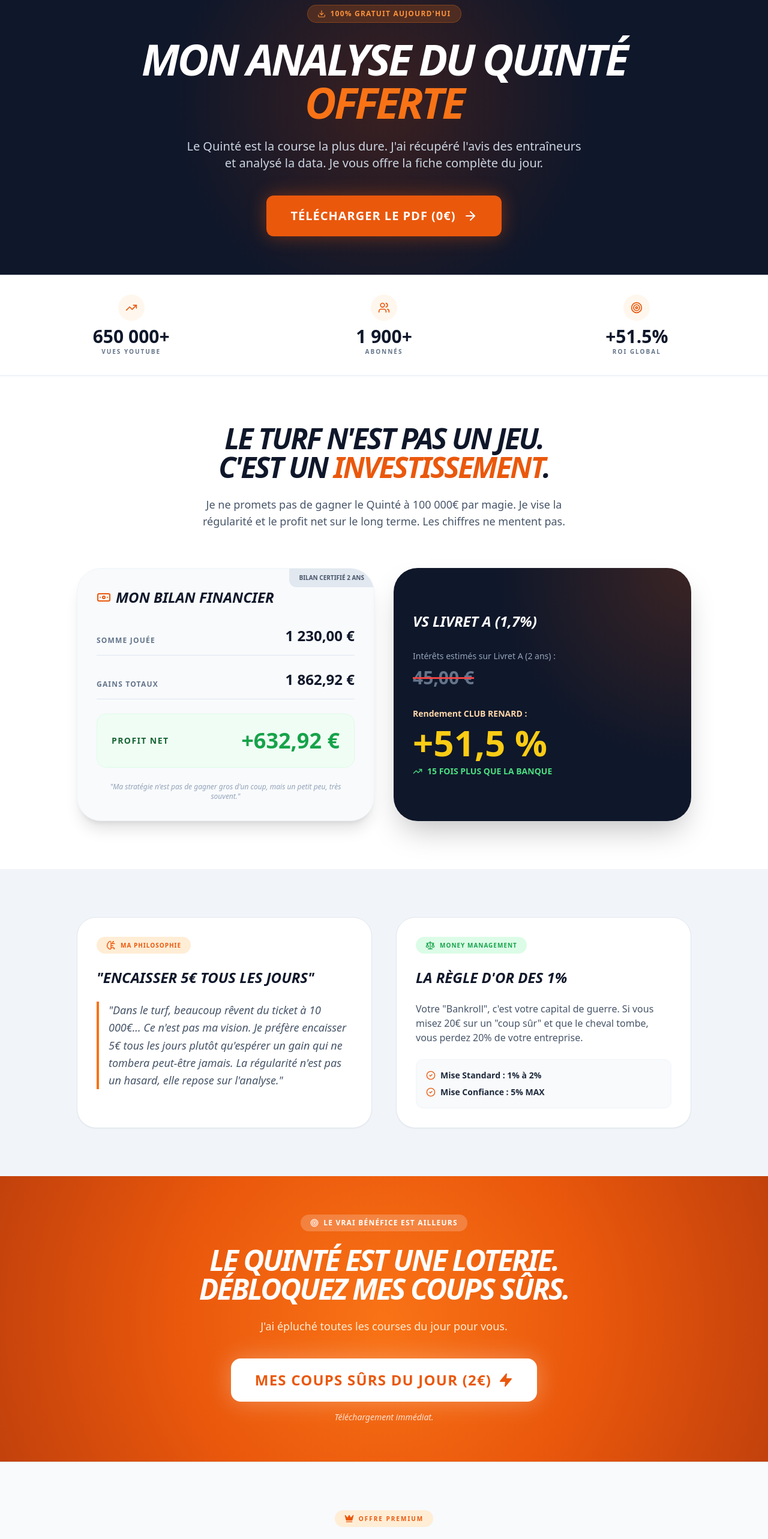
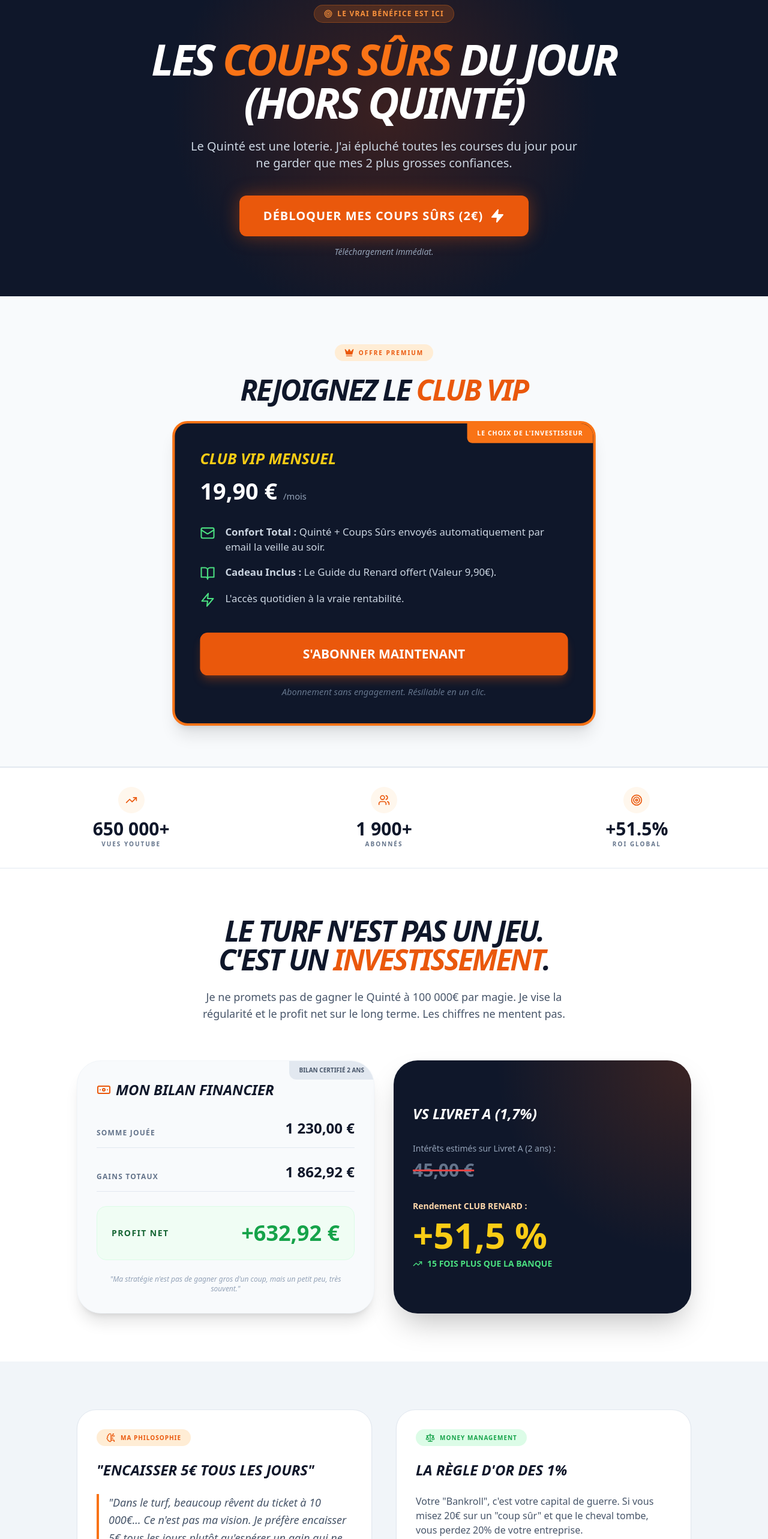
Before and after one commit to RenardTurf/Renard-turf, a React (Vite) app: page / in a window 1280 px wide. Shown: the part 120-2686 px from the top of the page at 60% size. Built offline with nearby package versions, Linux system fonts and the light colour scheme.

Commit message:
Update hero section and subscription promo content

```diff
--- a/src/App.jsx
+++ b/src/App.jsx
@@ -110,31 +110,73 @@ const App = () => {
         )}
       </nav>
 
-      {/* --- HERO SECTION : QUINTÉ GRATUIT --- */}
+      {/* --- HERO SECTION : COUPS SÛRS À 2€ (EN PREMIER) --- */}
       <section className="pt-32 pb-16 bg-slate-900 overflow-hidden relative">
         <div className="absolute top-0 left-0 w-full h-full bg-[radial-gradient(circle_at_center,_var(--tw-gradient-stops))] from-orange-900/40 via-slate-900 to-slate-900 z-0"></div>
 
         <div className="container mx-auto px-6 relative z-10 text-center">
           <div className="inline-flex items-center gap-2 bg-orange-500/20 text-orange-400 px-4 py-1.5 rounded-full mb-6 font-black uppercase text-xs tracking-widest border border-orange-500/30">
-            <Download size={14} /> 100% GRATUIT AUJOURD'HUI
+            <Target size={14} /> Le vrai bénéfice est ici
           </div>
 
           <h1 className="text-5xl md:text-7xl font-black text-white mb-6 uppercase italic tracking-tighter leading-none max-w-4xl mx-auto">
-            MON ANALYSE DU QUINTÉ <span className="text-orange-500">OFFERTE</span>
+            LES <span className="text-orange-500">COUPS SÛRS</span> DU JOUR (HORS QUINTÉ)
           </h1>
 
           <p className="text-slate-300 text-lg md:text-xl mb-10 max-w-2xl mx-auto font-medium">
-            Le Quinté est la course la plus dure. J'ai récupéré l'avis des entraîneurs et analysé la data. Je vous offre la fiche complète du jour.
+            Le Quinté est une loterie. J'ai épluché toutes les courses du jour pour ne garder que mes 2 plus grosses confiances.
           </p>
 
           <a
-            href={LINKS.FREE_QUINTE}
+            href={LINKS.COUPS_SURS_2EUR}
             target="_blank"
             rel="noreferrer"
             className="inline-flex bg-orange-600 hover:bg-orange-500 text-white px-10 py-5 rounded-xl font-black text-xl uppercase tracking-wider transition-all shadow-[0_0_30px_rgba(234,88,12,0.4)] hover:scale-105 items-center gap-3"
           >
-            TÉLÉCHARGER LE PDF (0€) <ArrowRight size={24} />
+            DÉBLOQUER MES COUPS SÛRS (2€) <Zap size={24} className="fill-current" />
           </a>
+          <p className="mt-4 text-slate-400 text-sm italic">Téléchargement immédiat.</p>
+        </div>
+      </section>
+
+      {/* --- SECTION ABONNEMENT VIP (EN DEUXIÈME) --- */}
+      <section id="subscription-promo" className="py-20 px-6 bg-slate-50 text-slate-900 flex flex-col items-center border-b border-slate-200">
+        <div className="container mx-auto max-w-4xl text-center">
+          <div className="inline-flex items-center gap-2 bg-orange-100 text-orange-600 px-4 py-1.5 rounded-full mb-6">
+            <Crown className="w-4 h-4 fill-current" />
+            <span className="text-[10px] font-black uppercase tracking-[0.2em]">Offre Premium</span>
+          </div>
+          <h2 className="text-4xl md:text-5xl font-black mb-10 uppercase italic tracking-tighter leading-none">
+            REJOIGNEZ LE <span className="text-orange-600">CLUB VIP</span>
+          </h2>
+
+          <div className="w-full max-w-2xl mx-auto">
+             <div className="bg-slate-900 p-10 rounded-3xl shadow-xl flex flex-col justify-between relative overflow-hidden transform md:scale-105 border-4 border-orange-500">
+                <div className="absolute top-0 right-0 bg-orange-500 text-white text-[10px] font-bold uppercase px-4 py-2 rounded-bl-lg tracking-widest">Le Choix de l'Investisseur</div>
+                <div className="text-left">
+                  <h3 className="text-2xl font-black uppercase italic mb-4 text-yellow-400">Club VIP Mensuel</h3>
+                  <div className="text-4xl font-black text-white mb-8">19,90 € <span className="text-sm font-medium text-slate-400">/mois</span></div>
+                  <ul className="space-y-4 mb-10">
+                    <li className="flex items-start gap-4 text-base font-medium text-slate-300">
+                      <Mail className="w-6 h-6 text-green-400 shrink-0 mt-0.5" />
+                      <span><strong>Confort Total :</strong> Quinté + Coups Sûrs envoyés automatiquement par email la veille au soir.</span>
+                    </li>
+                    <li className="flex items-start gap-4 text-base font-medium text-slate-300">
+                      <BookOpen className="w-6 h-6 text-green-400 shrink-0 mt-0.5" />
+                      <span><strong>Cadeau Inclus :</strong> Le Guide du Renard offert (Valeur 9,90€).</span>
+                    </li>
+                    <li className="flex items-start gap-4 text-base font-medium text-slate-300">
+                      <Zap className="w-6 h-6 text-green-400 shrink-0 mt-0.5" />
+                      <span>L'accès quotidien à la vraie rentabilité.</span>
+                    </li>
+                  </ul>
+                </div>
+                <a href={LINKS.SUBSCRIPTION} className="w-full block bg-orange-600 hover:bg-orange-700 text-white py-5 rounded-xl font-black text-center uppercase text-xl transition-all shadow-lg shadow-orange-600/30">
+                  S'abonner Maintenant
+                </a>
+                <p className="text-slate-500 text-sm italic mt-4">Abonnement sans engagement. Résiliable en un clic.</p>
+             </div>
+          </div>
         </div>
       </section>
 
@@ -260,77 +302,35 @@ const App = () => {
         </div>
       </section>
 
-      {/* --- SECTION APPEL À L'ACTION : COUPS SÛRS À 2€ --- */}
-      <section className="py-16 px-6 bg-orange-600 overflow-hidden relative">
+      {/* --- SECTION QUINTÉ GRATUIT (EN DERNIER) --- */}
+      <section className="py-16 px-6 bg-orange-600 overflow-hidden relative border-t-8 border-slate-900">
          <div className="absolute top-0 left-0 w-full h-full bg-[radial-gradient(circle_at_center,_var(--tw-gradient-stops))] from-orange-500 via-orange-600 to-orange-700"></div>
 
          <div className="container mx-auto max-w-4xl text-center relative z-10 text-white">
            <div className="inline-flex items-center gap-2 bg-white/20 text-white px-4 py-1.5 rounded-full mb-6 font-black uppercase text-xs tracking-widest">
-             <Target size={14} /> Le vrai bénéfice est ailleurs
+             <Download size={14} /> Le Cadeau du Renard
            </div>
 
            <h2 className="text-3xl md:text-5xl font-black uppercase italic tracking-tighter mb-6 leading-tight">
-             LE QUINTÉ EST UNE LOTERIE.<br/>
-             DÉBLOQUEZ MES COUPS SÛRS.
+             TÉLÉCHARGEZ L'ANALYSE DU<br/>
+             QUINTÉ GRATUITEMENT.
            </h2>
 
            <p className="text-orange-100 text-lg mb-10 max-w-2xl mx-auto font-medium">
-             J'ai épluché toutes les courses du jour pour vous.
+             J'ai récupéré l'avis des entraîneurs et analysé la data. Je vous offre la fiche complète du jour. Zéro euro.
            </p>
 
            <div className="flex flex-col items-center">
              <a
-               href={LINKS.COUPS_SURS_2EUR}
+               href={LINKS.FREE_QUINTE}
                target="_blank"
                rel="noreferrer"
-               className="bg-white text-orange-600 px-10 py-5 rounded-2xl font-black text-xl md:text-2xl uppercase tracking-wider transition-all shadow-[0_0_40px_rgba(255,255,255,0.3)] hover:scale-105 hover:bg-slate-50 flex items-center gap-3"
+               className="bg-slate-900 text-white hover:bg-slate-800 px-10 py-5 rounded-2xl font-black text-xl md:text-2xl uppercase tracking-wider transition-all shadow-xl flex items-center gap-3"
              >
-               MES COUPS SÛRS DU JOUR (2€) <Zap className="fill-current" size={24} />
+               RÉCUPÉRER MON PDF (0€) <ArrowRight className="w-6 h-6" />
              </a>
-             <p className="mt-4 text-white/80 text-sm font-medium italic">Téléchargement immédiat.</p>
            </div>
          </div>
-      </section>
-
-      {/* --- SECTION ABONNEMENT VIP NOUVELLE FORMULE --- */}
-      <section id="subscription-promo" className="py-20 px-6 bg-slate-50 text-slate-900 flex flex-col items-center border-t border-slate-200">
-        <div className="container mx-auto max-w-4xl text-center">
-          <div className="inline-flex items-center gap-2 bg-orange-100 text-orange-600 px-4 py-1.5 rounded-full mb-6">
-            <Crown className="w-4 h-4 fill-current" />
-            <span className="text-[10px] font-black uppercase tracking-[0.2em]">Offre Premium</span>
-          </div>
-          <h2 className="text-4xl md:text-5xl font-black mb-10 uppercase italic tracking-tighter leading-none">
-            REJOIGNEZ LE <span className="text-orange-600">CLUB VIP</span>
-          </h2>
-
-          <div className="w-full max-w-2xl mx-auto">
-             <div className="bg-slate-900 p-10 rounded-3xl shadow-xl flex flex-col justify-between relative overflow-hidden transform md:scale-105 border-4 border-orange-500">
-                <div className="absolute top-0 right-0 bg-orange-500 text-white text-[10px] font-bold uppercase px-4 py-2 rounded-bl-lg tracking-widest">Le Choix de l'Investisseur</div>
-                <div className="text-left">
-                  <h3 className="text-2xl font-black uppercase italic mb-4 text-yellow-400">Club VIP Mensuel</h3>
-                  <div className="text-4xl font-black text-white mb-8">19,90 € <span className="text-sm font-medium text-slate-400">/mois</span></div>
-                  <ul className="space-y-4 mb-10">
-                    <li className="flex items-start gap-4 text-base font-medium text-slate-300">
-                      <Mail className="w-6 h-6 text-green-400 shrink-0 mt-0.5" />
-                      <span><strong>Confort Total :</strong> Quinté + Coups Sûrs envoyés automatiquement par email la veille au soir.</span>
-                    </li>
-                    <li className="flex items-start gap-4 text-base font-medium text-slate-300">
-                      <BookOpen className="w-6 h-6 text-green-400 shrink-0 mt-0.5" />
-                      <span><strong>Cadeau Inclus :</strong> Le Guide du Renard offert (Valeur 9,90€).</span>
-                    </li>
-                    <li className="flex items-start gap-4 text-base font-medium text-slate-300">
-                      <Zap className="w-6 h-6 text-green-400 shrink-0 mt-0.5" />
-                      <span>L'accès quotidien à la vraie rentabilité.</span>
-                    </li>
-                  </ul>
-                </div>
-                <a href={LINKS.SUBSCRIPTION} className="w-full block bg-orange-600 hover:bg-orange-700 text-white py-5 rounded-xl font-black text-center uppercase text-xl transition-all shadow-lg shadow-orange-600/30">
-                  S'abonner Maintenant
-                </a>
-                <p className="text-slate-500 text-sm italic mt-4">Abonnement sans engagement. Résiliable en un clic.</p>
-             </div>
-          </div>
-        </div>
       </section>
 
       {/* Footer */}
```
